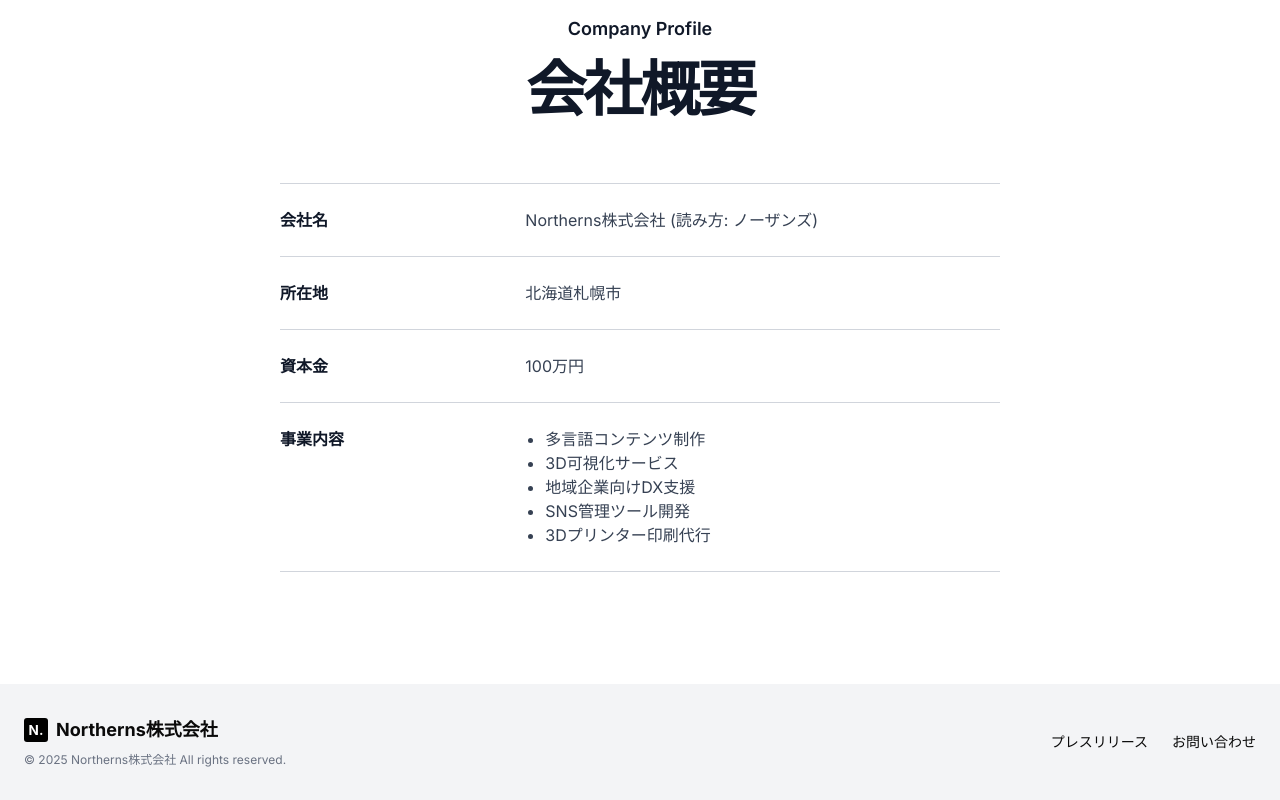
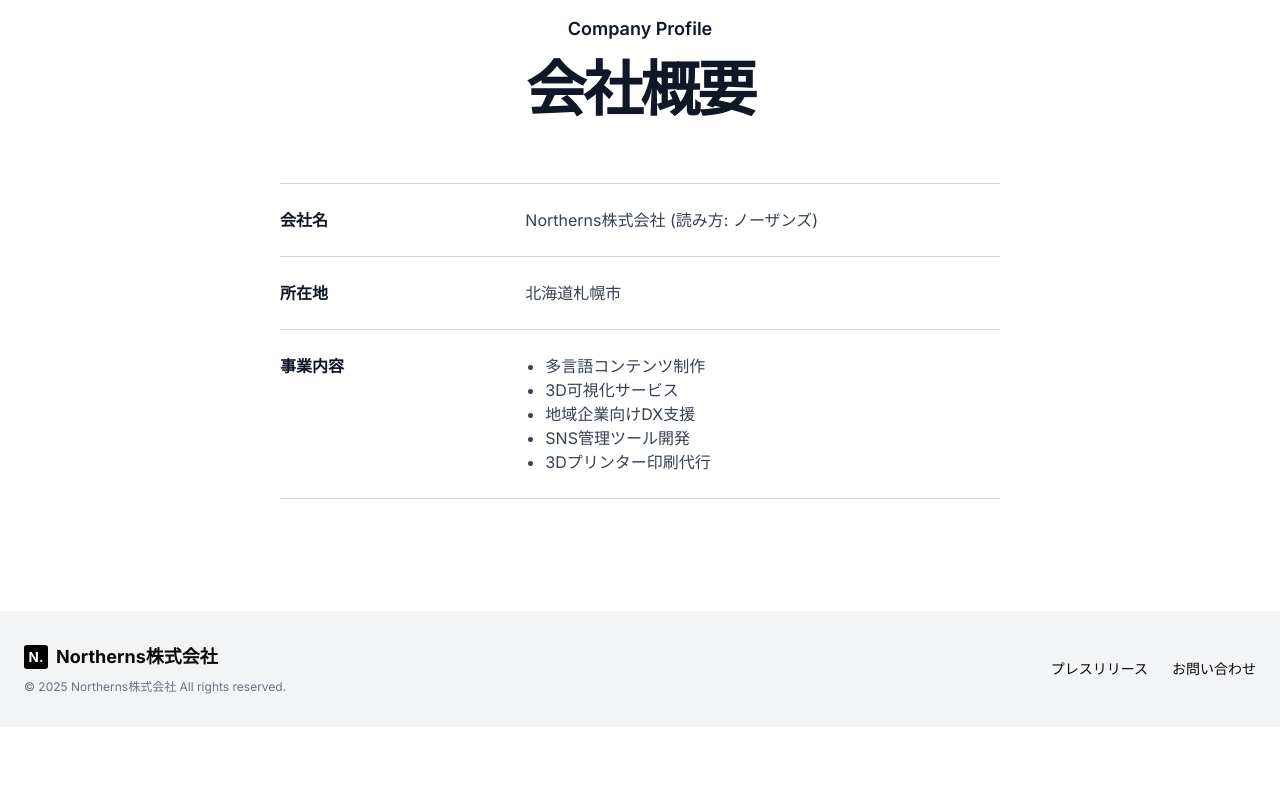
Before and after one commit to KuranosukeOhta/northerns-lab-corporate-site, a Next.js app: page / in a window 1280 px wide. Shown: the part 4779-5579 px from the top of the page. After the commit the page ends 5506 px from the top, so only its background shows below. Built offline with nearby package versions, Linux system fonts and the light colour scheme.

Commit message:
会社概要から資本金100万円の項目を削除

```diff
--- a/src/app/page.tsx
+++ b/src/app/page.tsx
@@ -413,10 +413,6 @@ export default function Home() {
                 <div className="col-span-2 text-gray-700">北海道札幌市</div>
               </div>
               <div className="grid grid-cols-3 gap-4 py-6 border-b border-gray-300">
-                <div className="col-span-1 font-semibold text-gray-900">資本金</div>
-                <div className="col-span-2 text-gray-700">100万円</div>
-              </div>
-              <div className="grid grid-cols-3 gap-4 py-6 border-b border-gray-300">
                 <div className="col-span-1 font-semibold text-gray-900">事業内容</div>
                 <div className="col-span-2">
                   <ul className="list-disc pl-5 text-gray-700">
```
